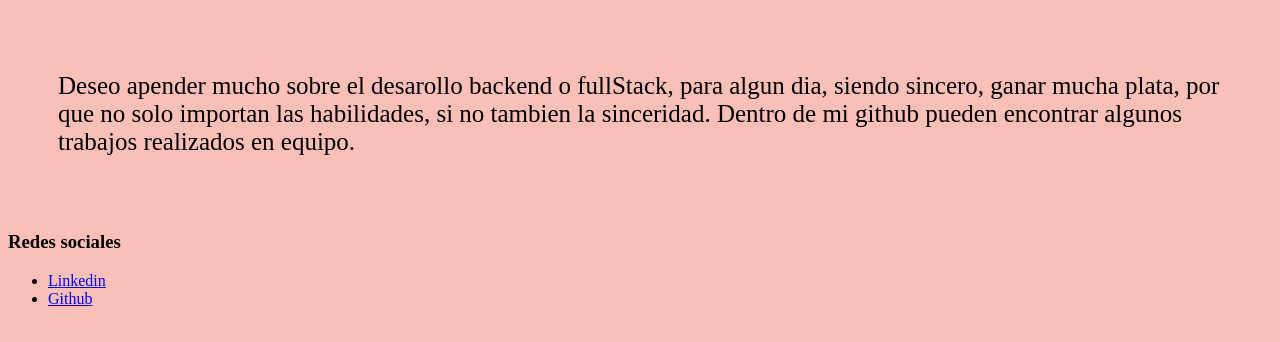
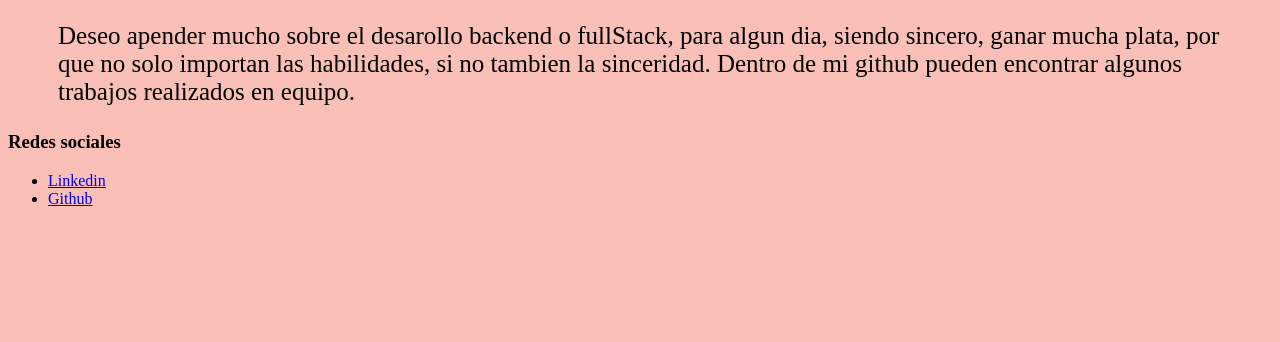
Before and after one commit to JuandavidLondo/dllo-web-Juan, a plain HTML site: page Quiz/Index.html in a window 1280 px wide. Shown: the part 318-660 px from the top of the page. Drawn offline with Linux system fonts and the light colour scheme.

Commit message:
feat: Quiz 1 Con padding

```diff
--- a/Quiz/Css/index.css
+++ b/Quiz/Css/index.css
@@ -1,4 +1,5 @@
 p{
-    padding: 50px;
+    padding-right: 50px;
+    padding-left: 50px;
     font-size: 25px;
 }
```
